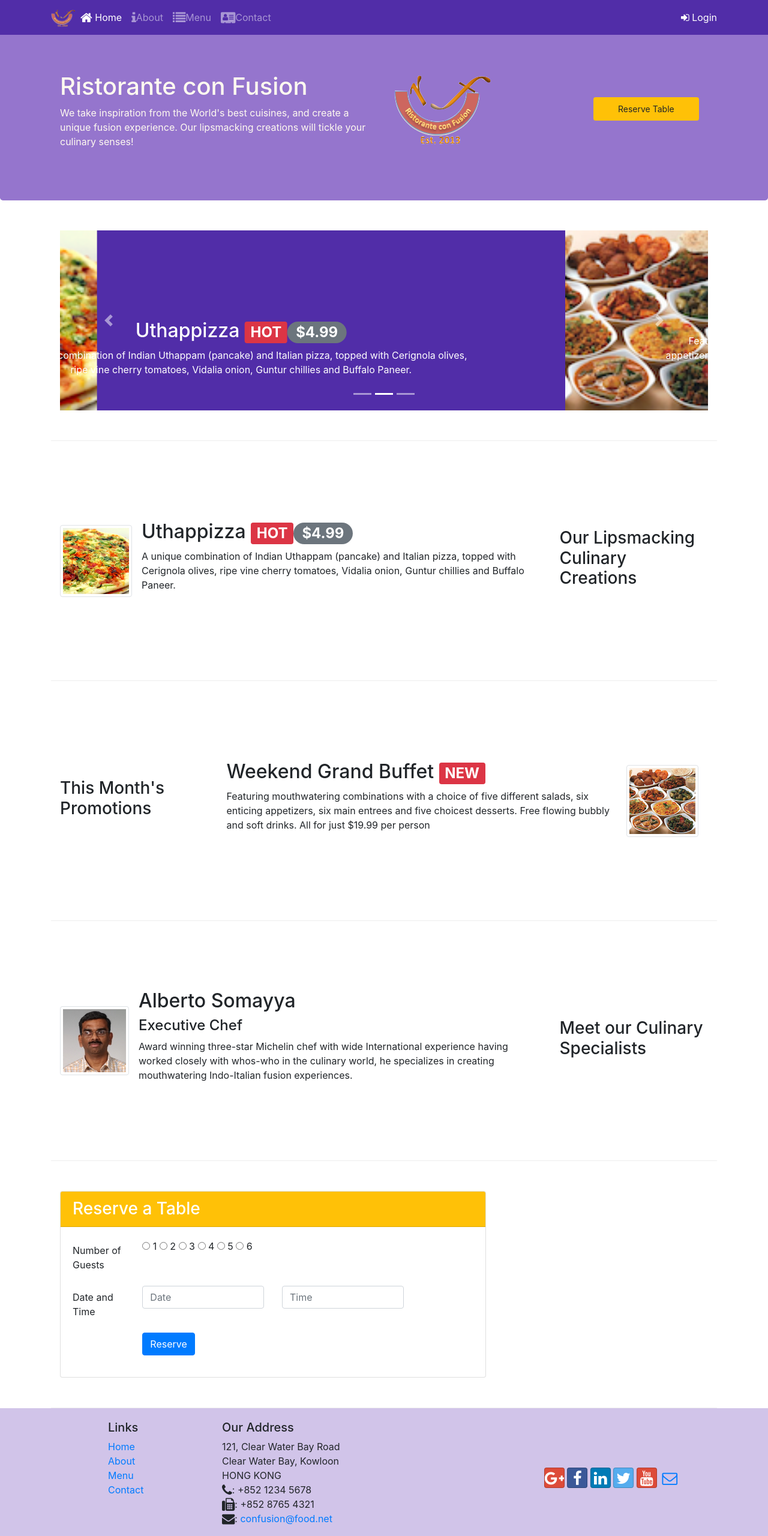
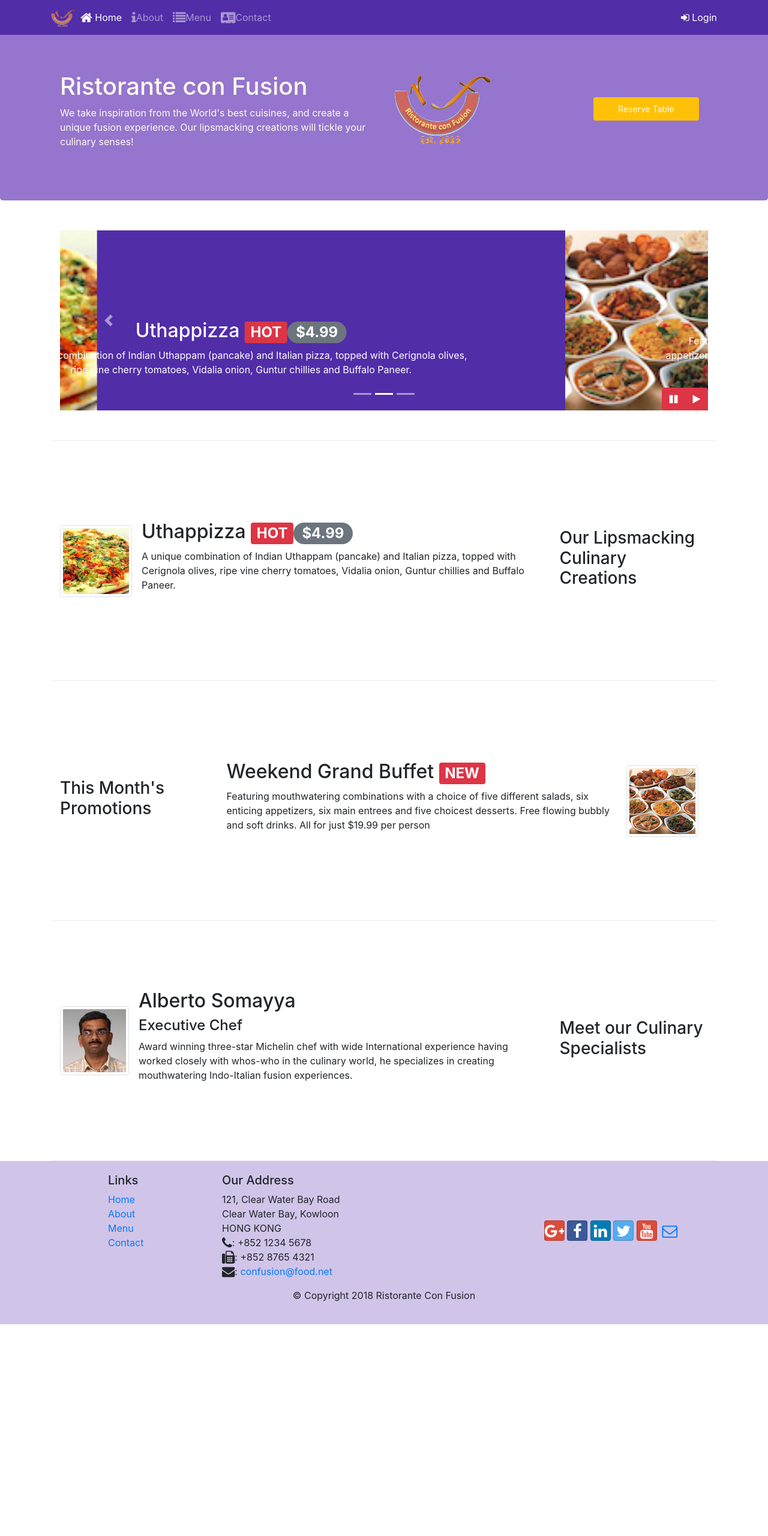
Before and after one commit to Deepaksharma1995/conFusion, a website: page index.html in a window 1280 px wide. Shown: the top 2560 px of the page at 60% size. After the commit the page ends 2207 px from the top, so only its background shows below. Drawn offline with nearby package versions, Linux system fonts and the light colour scheme.

Commit message:
bootstrap jquery

```diff
--- a/css/styles.css
+++ b/css/styles.css
@@ -58,3 +58,9 @@ body {
   left: 0;
   min-height: 300px;
 }
+
+#carouselButton {
+  right: 0px;
+  position: absolute;
+  bottom: 0px;
+}
--- a/index.html
+++ b/index.html
@@ -87,9 +87,8 @@
                   <div class="col-12 col-sm align-self-center">
                       <div>
                         <div class = "offset-md-2 col-md-10">
-                          <a role = "button" class = "btn btn-block nav-link btn-sm btn-warning"
-                          data-toggle = "tooltip" data-html = "true" title = "Or Call us at </br><strong> +852 12345678</strong>"
-                          data-placement = "bottom" href = "#form1">Reserve Table</a>
+                          <a role = "button" class = "btn btn-block nav-link btn-sm btn-warning" data-toggle = "modal" data-target = "#ReserveModal"
+                          >Reserve Table</a>
                         </div>
                       </div>
                     </div>
@@ -133,11 +132,17 @@
               <li data-target="#mycarousel" data-slide-to="2"></li>
             </ol>
             <a class="carousel-control-prev" href="#mycarousel" role="button" data-slide="prev">
-    <span class="carousel-control-prev-icon"></span>
-</a>
+              <span class="carousel-control-prev-icon"></span></a>
             <a class="carousel-control-next" href="#mycarousel" role="button" data-slide="next">
-    <span class="carousel-control-next-icon"></span>
-</a>
+              <span class="carousel-control-next-icon"></span></a>
+              <div class = "btn-group" id = "carouselButton">
+                <button class = "btn btn-danger tn-sm" id = "carousel-pause">
+                  <span class = "fa fa-pause"></span>
+                </button>
+                <button class = "btn btn-danger tn-sm" id = "carousel-play">
+                  <span class = "fa fa-play"></span>
+                </button>
+              </div>
           </div>
         </div>
       </div>
@@ -187,12 +192,15 @@
           </div>
         </div>
     </div>
-    <div class = "container">
-      <div class = "row row-content align-items-center">
-        <div class="col-12 col-sm col-md-8 col-md-offset-2">
-          <div class="card">
-           <h3 class="card-header bg-warning text-white">Reserve a Table</h3>
-            <div class="card-body">
+    <div id="ReserveModal" class="modal fade" role="dialog">
+            <div class="modal-dialog modal-lg" role="content">
+                <!-- Modal content-->
+                <div class="modal-content">
+                    <div class="modal-header">
+                        <h4 class="modal-title">Resrve a Table </h4>
+                        <button type="button" class="close" data-dismiss="modal">&times;</button>
+                    </div>
+                    <div class="modal-body">
                       <form id = "form1">
                         <div class = "form-group row">
                           <label for = "numOfGuests" class = "col-md-2 col-form-label radio-inline">Number of Guests</label>
@@ -206,6 +214,19 @@
                           </div>
                         </div>
                         <div class = "form-group row">
+                          <label for="section" class = "col-md-2 col-form-label">Section</label>
+                          <div class="col-md-10">
+                              <div class="btn-group btn-group-toggle" data-toggle="buttons">
+                                <label class = "btn btn-success">
+                                  <input type = "radio" name = "options" id = "option1" autocomplete = "off" checked> Non-Smoking
+                                </label>
+                                <label class = "btn btn-danger">
+                                  <input type = "radio" name = "options" id = "option2" autocomplete = "off"> Smoking
+                                </label>
+                              </div>
+                          </div>
+                        </div>
+                        <div class = "form-group row">
                           <label for = "DateAndTime" class = "col-12 col-md-2 col-form-label">Date and Time</label>
                           <div class = "col-6 col-md-4">
                             <input type="text" class = "form-control" id = "setdate" name="setdate" placeholder="Date">
@@ -216,13 +237,11 @@
                         </div>
                         <div class = "form-group row">
                           <div class = "offset-md-2 col-md-10">
-                    <button type="submit" class = "btn btn-primary">
-                      Reserve
-                    </button>
+                            <button type="button" class="btn btn-secondary btn-sm ml-auto" data-dismiss="modal">Cancel</button>
+                            <button type="submit" class="btn btn-primary btn-sm ml-1">Reserve</button>
                           </div>
                         </div>
                       </form>
-           </div>
                     </div>
                 </div>
             </div>
@@ -275,7 +294,13 @@
        <script src="node_modules/bootstrap/dist/js/bootstrap.min.js"></script>
        <script>
          $(document).ready(function() {
-           $('[data-toggle="tooltip"]').tooltip();
+           $('#mycarousel').carousel({interval: 2000});
+           $('#carousel-pause').click(function() {
+             $('#mycarousel').carousel('pause');
+           });
+           $('#carousel-play').click(function() {
+             $('#mycarousel').carousel('cycle');
+           });
          });
        </script>
 </body>
```
Also changed, not shown: tryfusion.html (added). Lines whose indentation alone changed are shown as unchanged.
